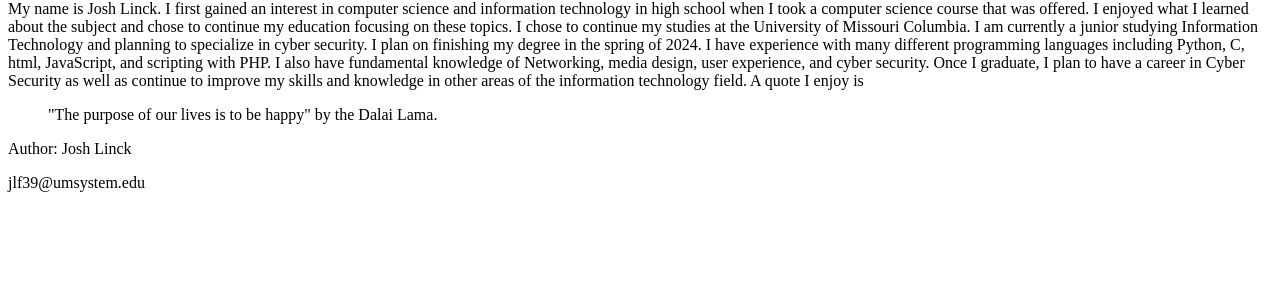
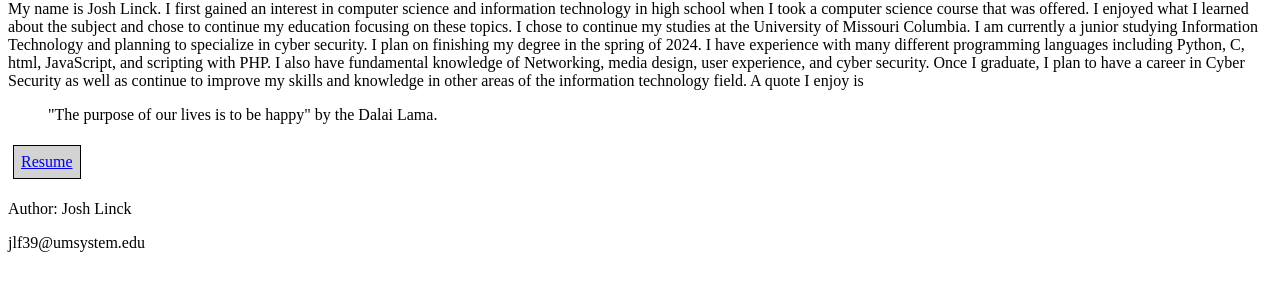
Before and after one commit to jlf39/jlf39.github.io, a plain HTML site: page ISLT4355/about.html in a window 1280 px wide. Shown: the part 67-358 px from the top of the page. Drawn offline with Linux system fonts and the light colour scheme.

Commit message:
Adding resume to about page

```diff
--- a/ISLT4355/about.html
+++ b/ISLT4355/about.html
@@ -17,6 +17,7 @@ Developed: 2/5/2023
 Tested: 2/5/2023
 
 -->
+                <link rel="stylesheet" type="text/css" href="style.css">
                <meta charset="utf-8">
                <title>Educator credentials</title>
 </head>
@@ -32,6 +33,8 @@ Tested: 2/5/2023
             and cyber security. Once I graduate, I plan to have a career in Cyber Security as well as continue to
             improve my skills and knowledge in other areas of the information technology field. A quote I enjoy is
             <blockquote>"The purpose of our lives is to be happy" by the Dalai Lama.</blockquote></p>
+
+            <a href="resume.pdf">Resume</a>
     </main>
     <footer>
         <p>Author: Josh Linck</p>
--- a/ISLT4355/style.css
+++ b/ISLT4355/style.css
@@ -1,3 +1,10 @@
 h1 {
     color: #3300ff;
 }
+a {
+    padding: 7px;
+    border: 1px solid black;
+    margin: 5px;
+    background-color: lightgray;
+    display: inline-block;
+}
```
Also changed, not shown: 1 other file.
